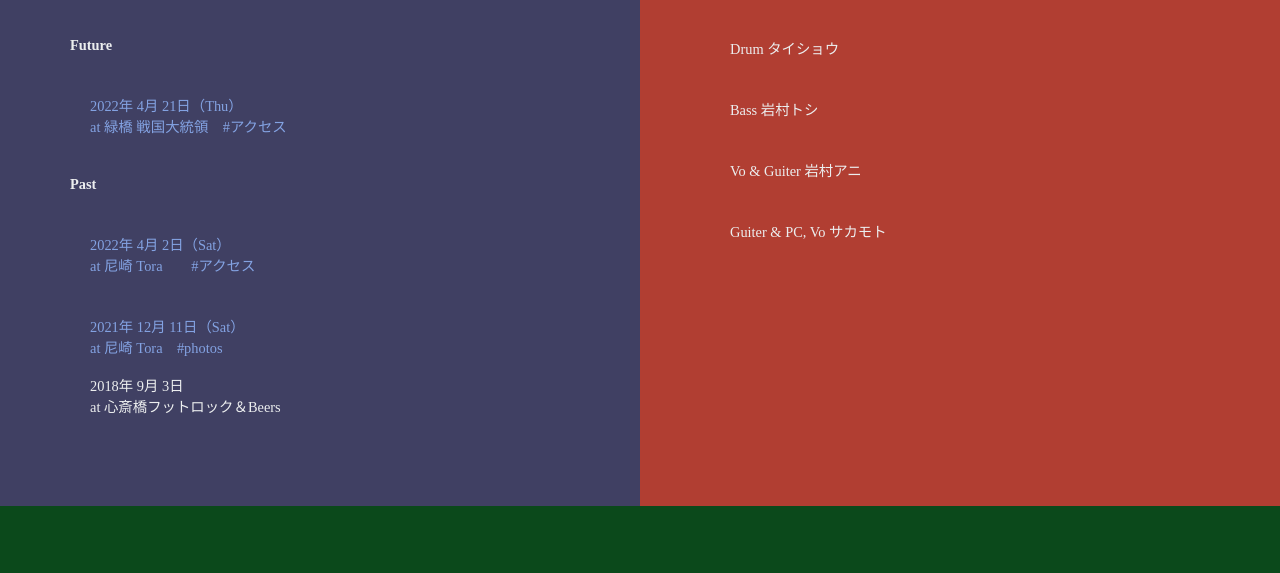
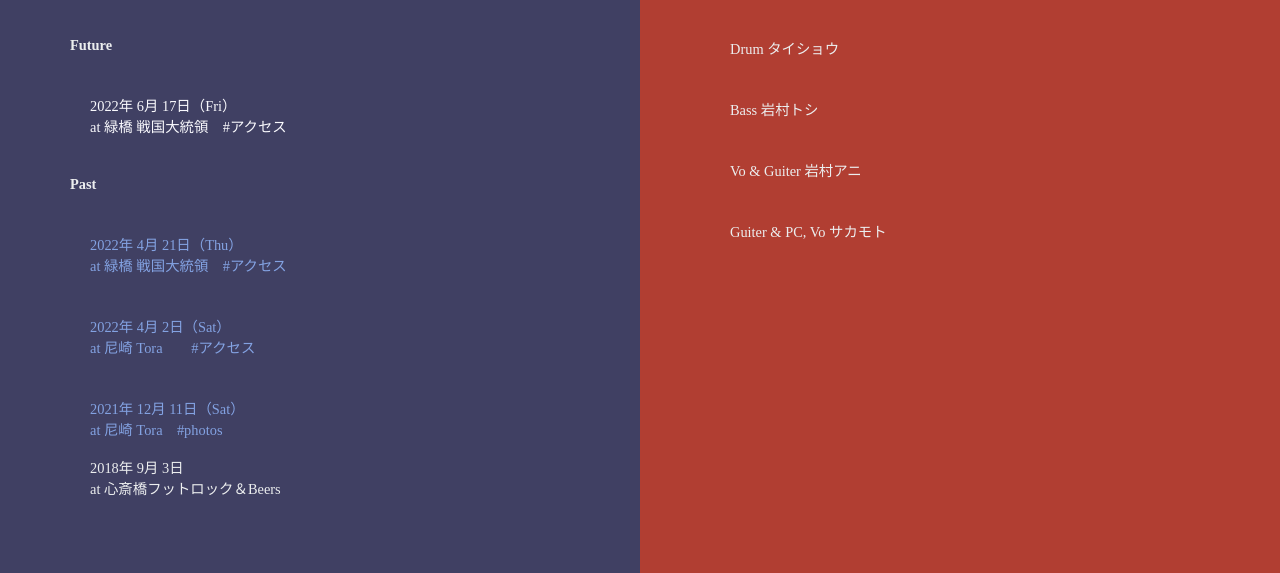
Before and after one commit to sssaqj/BuglleCircus, a plain HTML site: page index.html in a window 1280 px wide. Shown: the part 879-1452 px from the top of the page. Drawn offline with Linux system fonts and the light colour scheme; some packages are replaced by stand-ins of ours.

Commit message:
Update index.html

```diff
--- a/index.html
+++ b/index.html
@@ -76,12 +76,16 @@
               <p>
                 <h4>Future</h4>
               </p>
-              <p><a href="https://sengokudaitouryou.com/?page_id=20" target="_blank" class="tora">
-                2022年 4月 21日（Thu）<br>
+              <p><a href="https://sengokudaitouryou.com" target="_blank">
+                2022年 6月 17日（Fri）<br>
                 at   緑橋 戦国大統領　#アクセス</a>
               </p>
               <p>
                 <h4>Past</h4>
+              </p>
+              <p><a href="https://sengokudaitouryou.com/?page_id=20" target="_blank" class="tora">
+                2022年 4月 21日（Thu）<br>
+                at   緑橋 戦国大統領　#アクセス</a>
               </p>
               <p><a href="http://live-tora.com/access" target="_blank" class="tora">
                 2022年 4月 2日（Sat）<br>
```
